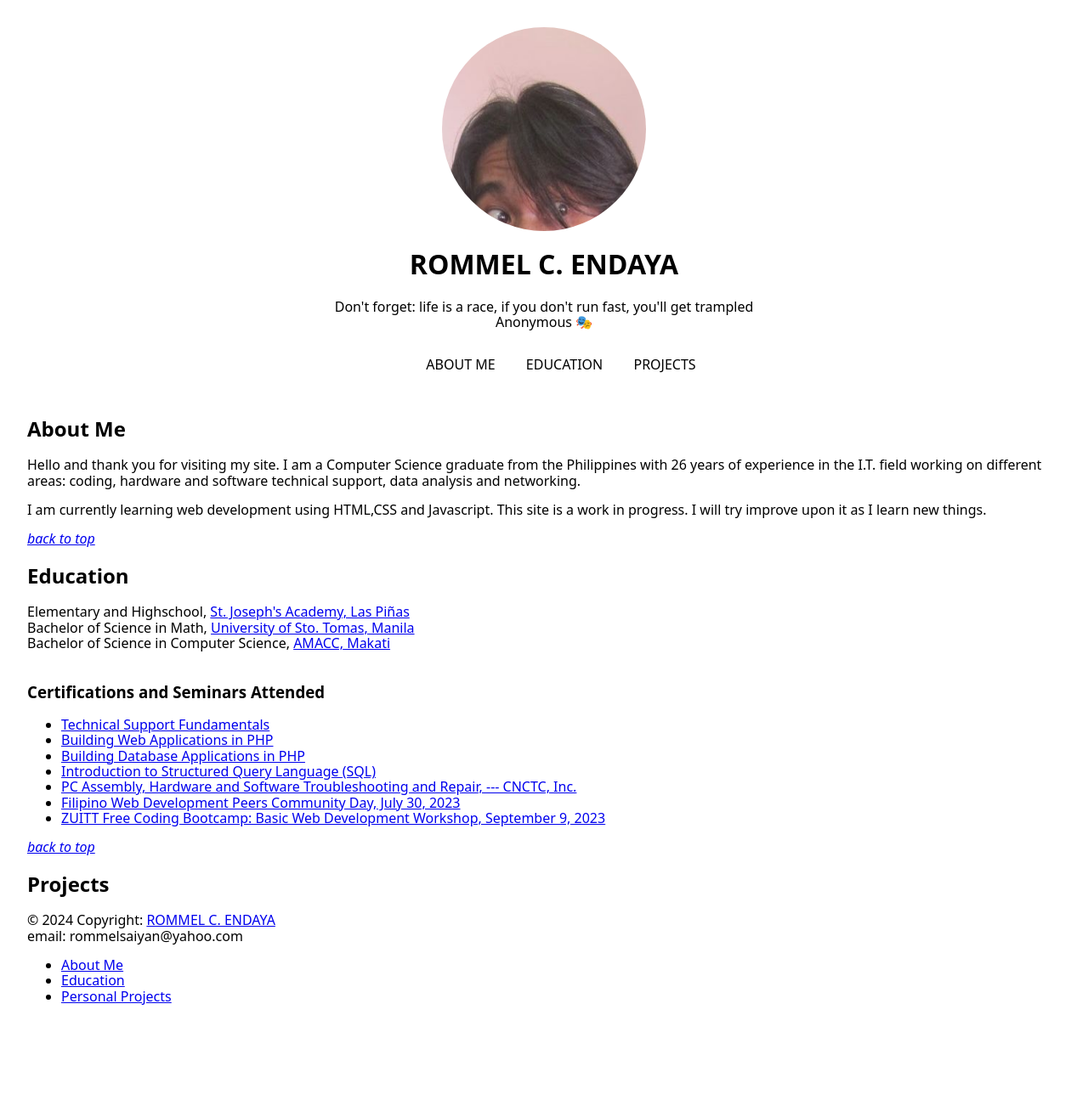
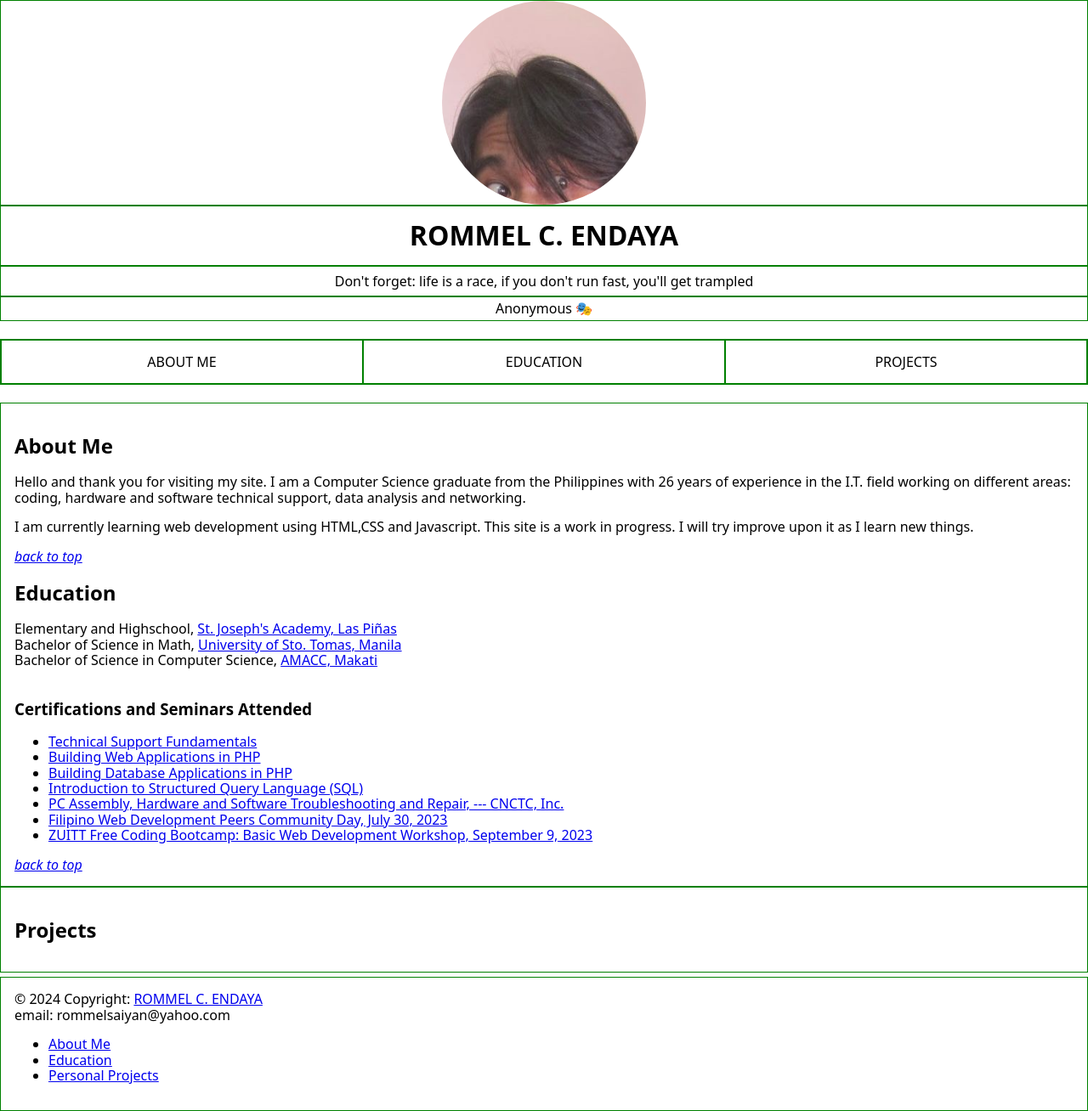
Before and after one commit to m4ndr4ke/rcendayaportfolio, a plain HTML site: page index.html in a window 1280 px wide. Shown: the whole page at 85% size. Before the commit the page ends 1230 px from the top, so only its background shows below. Drawn offline with Linux system fonts and the light colour scheme; no server answers.

Commit message:
July 30 2024 7:35 PM
July 30 2024 7:35 PM

```diff
--- a/index.css
+++ b/index.css
@@ -1,12 +1,14 @@
 .bodywrapper {
-  padding: 2rem;
+  padding: auto;
   display: grid;
   grid-template-columns: 1fr;
+  gap: 5px;
 }
 
 .logopic {
   display: grid;
   place-items: center;
+  border: 1px solid green;
 }
 
 #profile {
@@ -16,27 +18,66 @@
 }
 
 .namebanner {
+  padding: 1em;
   display: grid;
-  place-items: center;
+  /*place-items: center;*/
+
+  border: 1px solid green;
+}
+
+.thename {
+  margin: auto;
+  text-align: center;
 }
 
 .headerquote {
   display: grid;
   place-items: center;
+  border: 1px solid green;
+  padding: 0.5em;
+  text-align: center;
 }
 
 .headerquoteauthor {
   display: grid;
   place-items: center;
+  border: 1px solid green;
+  padding: 0.25em;
 }
 
 .mainnavibaritems {
   list-style-type: none;
-  text-align: center;
+  /*text-align: center;*/
+
+  display: grid;
+  padding: 0;
+  grid-template-columns: 1fr 1fr 1fr;
+  white-space: nowrap;
+  /*align-content: center;*/
+  border: 1px solid green;
 }
 
 .mainnavibaritemslist {
-  display: inline-block;
+  /*display: inline-block;*/
 
+  /*display: grid;
+  grid-template-columns: 1fr 1fr 1fr;*/
+  text-align: center;
   padding: 1rem;
+  border: 1px solid green;
 }
+
+.aboutmeeducation {
+  padding: 1rem;
+  border: 1px solid green;
+}
+
+.projectsection {
+  padding: 1rem;
+  border: 1px solid green;
+}
+
+.footerclass {
+  padding: 1rem;
+  border: 1px solid green;
+}
--- a/index.html
+++ b/index.html
@@ -75,7 +75,7 @@
 
       <header class="mainheader">
         <div class="logopic">
-          <img src="images/rceeyes.jpg" id="profile" />
+          <img src="images/rceeyes.jpg" id="profile" alt="a pictue of Rommel Endaya's eyes looking at you."/>
         </div>
         <div class="namebanner">
           <h1 class="thename">ROMMEL C. ENDAYA</h1>
@@ -99,7 +99,10 @@
       </nav>
 
       <main class="contentmain">
+
+        <div class="aboutmeeducation">
           <section class="aboutme">
+
             <h2>About Me</h2>
 
             <p>
@@ -192,13 +195,15 @@
             <em><a href="#">back to top</a></em>
 
           </section>
+      </div>
 
+      <div class="projectsection">
         <section>
           <h2>
             Projects
           </h2>
         </section>
-
+      </div>
 
       </main>
 
```
Lines whose indentation alone changed are shown as unchanged.
